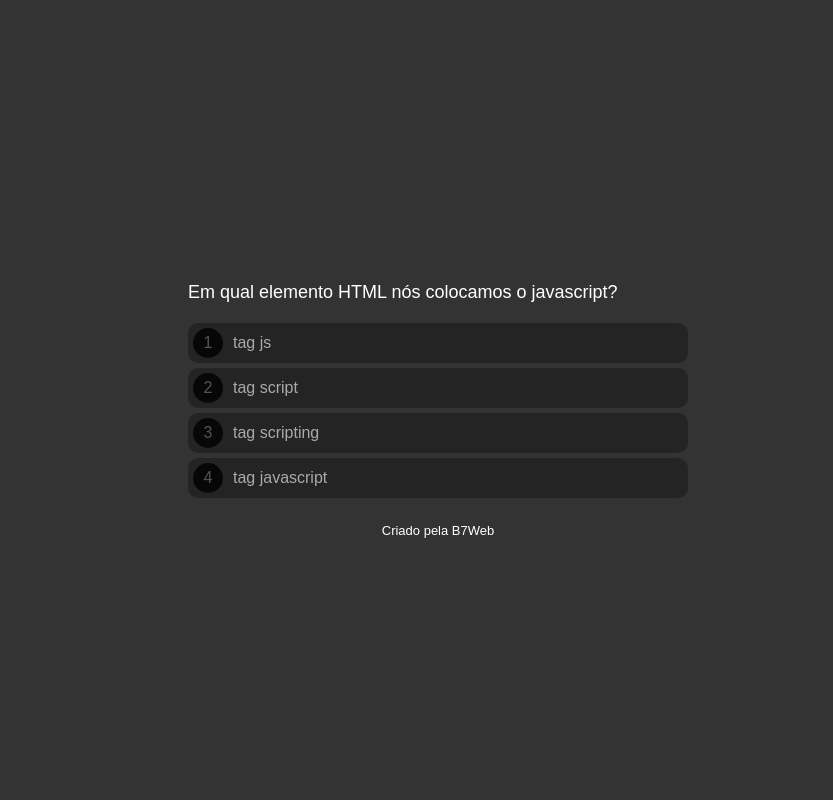
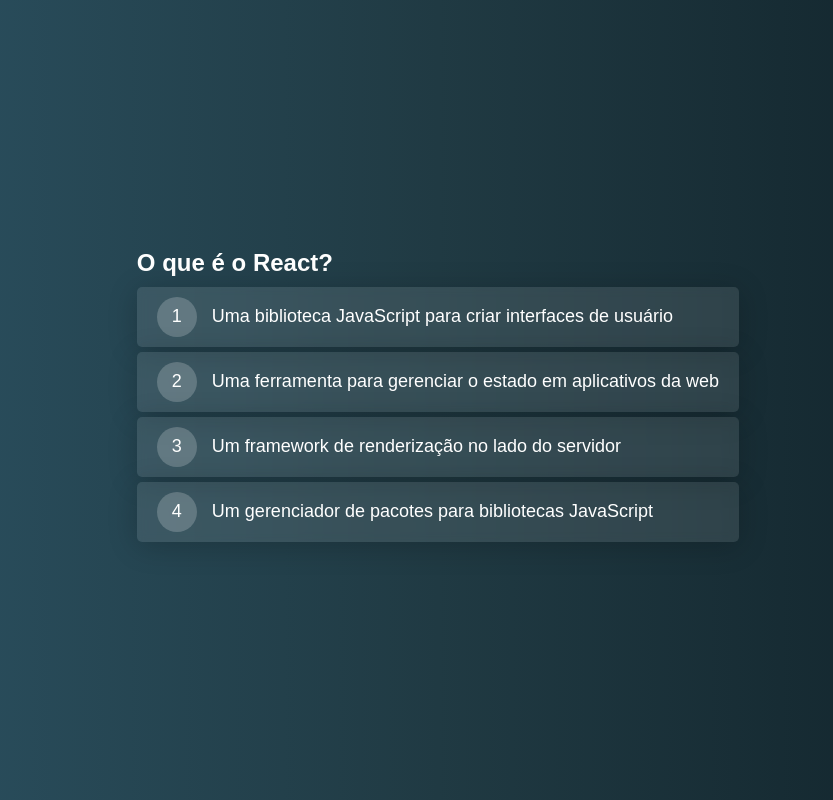
Before and after one commit to gabrielcastr0/quiz-questions, a plain HTML site: page index.html in a window 1280 px wide. Shown: the whole page, without its empty margins (202-1035 px from the left). Drawn offline with Linux system fonts and the light colour scheme.

Commit message:
feat: Refactoring somethings and change styling

```diff
--- a/assets/css/style.css
+++ b/assets/css/style.css
@@ -10,13 +10,14 @@ body {
 	justify-content: center;
 	align-items: center;
 	flex-direction: column;
-    background-color: #333;
 	font-family: Arial, Helvetica, sans-serif;
+	background: #0F2027;
+	background: -webkit-linear-gradient(to right, #2C5364, #203A43, #0F2027);
+	background: linear-gradient(to right, #2C5364, #203A43, #0F2027);
 }
 
 h1 {
 	color: #FFF;
-    margin: 20px 0;
 }
 
 .progress {
@@ -26,95 +27,122 @@ h1 {
 	top: 0;
 	right: 0;
 }
+
 .progress--bar {
 	background-color: #00FF00;
 	height: 100%;
 	transition: all ease .5s;
 }
 
-.questionArea,
-.scoreArea {
+.question-section,
+.score-area {
   display: none;
 }
 
-.questionArea {
-    max-width: 500px;
+.question-section {
+	max-width: 700px;
 	width: 100%;
+	display: flex;
+	flex-direction: column;
+	gap: 10px;
 }
 
 .question {
 	color: #FFF;
-    font-size: 18px;
-    margin: 20px 0;
+	font-size: 24px;
 }
+
+.options{
+	display: flex;
+	gap: 5px;
+	flex-direction: column;
+}
+
 .option {
 	display: flex;
 	align-items: center;
-    height: 40px;
-    background-color: rgba(0, 0, 0, 0.3);
-    border-radius: 10px;
-    margin-bottom: 5px;
-    color: #AAA;
-    font-size: 16px;
+	border: none;
+	border-radius: 5px;
+	color: #fff;
+	font-size: 18px;
 	cursor: pointer;
+	padding: 10px 20px;
+	background: rgba(255, 255, 255, 0.1);
+	box-shadow: 0 4px 30px rgba(0, 0, 0, 0.2);
+	backdrop-filter: blur(5px);
+	-webkit-backdrop-filter: blur(5px);
 }
+
 .option span {
 	display: flex;
 	justify-content: center;
 	align-items: center;
-    width: 30px;
-    height: 30px;
-    border-radius: 15px;
-    margin-left: 5px;
-    margin-right: 10px;
-    background-color: rgba(0, 0, 0, 0.8);
-    color: #555;
+	width: 40px;
+	height: 40px;
+	border-radius: 20px;
+	margin-right: 15px;
+	background-color: rgba(255, 255, 255, 0.2);
+	color: #fff;
 }
+
 .option:hover {
   background-color: rgba(0, 0, 0, 0.2);
 }
 
-.scoreArea {
-    background-color: rgba(255, 255, 255, 0.5);
+.score-area {
+	background: rgba(255, 255, 255, 0.1);
+	box-shadow: 0 4px 20px rgba(0, 0, 0, 0.2);
+	backdrop-filter: blur(5px);
+	-webkit-backdrop-filter: blur(5px);
 	padding: 20px;
 	border-radius: 20px;
 	margin: 10px;
 	text-align: center;
 }
-.prizeImage {
+
+.prize-image {
 	width: auto;
 	height: 100px;
 	margin-bottom: 10px;
 }
-.scoreText1 {
-    color: #000;
+
+.score-text-1 {
+	color: #fff;
 	font-size: 23px;
 	font-weight: bold;
 	margin-bottom: 10px;
 }
-.scorePct {
+
+.score-pct {
 	color: #0d630d;
 	font-size: 30px;
 	font-weight: bold;
 	margin-bottom: 10px;
 }
-.scoreText2 {
-    font-size: 16px;
-    color: #000;
+
+.score-text-2 {
+	font-size: 18px;
+	color: #fff;
 	margin-bottom: 10px;
 }
 
-.scoreArea button {
+.score-area button {
+	font-size: 16px;
 	border: 0;
-    border-radius: 10px;
-    background-color: rgba(0, 0, 0, 0.5);
-    color: #CCC;
-    padding: 10px;
-    margin-top: 20px;
+	border-radius: 5px;
+	background: #2C5364;
+	color: #fff;
+	padding: 15px;
+	margin-top: 10px;
 	cursor: pointer;
 }
-.scoreArea button:hover {
+
+.score-area button:hover {
 	background-color: rgba(0, 0, 0, 0.4);
+}
+
+.message--feedback{
+	font-size: 18px;
 }
 
 footer {
--- a/assets/js/script.js
+++ b/assets/js/script.js
@@ -1,75 +1,84 @@
-// Initial data
+const scoreAreaButton = document.querySelector('.score-area button');
+scoreAreaButton.addEventListener('click', resetEvent);
+
+const progressBar = document.querySelector('.progress--bar');
+const scoreArea = document.querySelector('.score-area');
+const questionArea = document.querySelector('.question-section');
+const question = document.querySelector('.question');
+const options = document.querySelector('.options');
+const messageFeedback = document.querySelector('.message--feedback');
+
 let currentQuestion = 0;
 let correctAnswers = 0;
+let optionSelected = false;
 
 showQuestion();
 
-// Events
-document.querySelector('.scoreArea button').addEventListener('click', resetEvent);
-
-// Functions
-function showQuestion(){
-  if(questions[currentQuestion]){
-    let q = questions[currentQuestion];
-
-    // number of questions percentage
-    let percentage = Math.floor((currentQuestion / questions.length) * 100);
-
-    // changing progress bar width according percentage value
-    document.querySelector('.progress--bar').style.width = `${percentage}%`;
-
-    document.querySelector('.scoreArea').style.display = 'none';
-    document.querySelector('.questionArea').style.display = 'block';
-
-    document.querySelector('.question').innerHTML = q.question;
-
-    let optionsHtml = '';
-
-    for(let i in q.options){
-      optionsHtml += `<div data-op="${i}" class="option"><span>${parseInt(i)+1}</span> ${q.options[i]}</div>`
-    }
-
-    document.querySelector('.options').innerHTML = optionsHtml;
-
-    document.querySelectorAll('.options .option').forEach(item => {
-      item.addEventListener('click', optionClickEvent);
+function showQuestion() {
+  if (questions[currentQuestion]) {
+    const q = questions[currentQuestion];
+    const percentage = Math.floor((currentQuestion / questions.length) * 100);
+    progressBar.style.width = `${percentage}%`;
+    scoreArea.style.display = 'none';
+    questionArea.style.display = 'flex';
+    question.innerHTML = q.question;
+    options.innerHTML = q.options.map((option, index) => {
+      return `<div data-op="${index}" class="option"><span>${index + 1}</span> ${option}</div>`;
+    }).join('');
+    document.querySelectorAll('.options .option').forEach(button => {
+      button.addEventListener('click', handleOptionClick);
     });
-  }else{
+  } else {
     finishQuiz();
- }
+  }
 }
 
-function optionClickEvent(e){
-  let clickedOption = parseInt(e.target.getAttribute('data-op'));
-
-  if(questions[currentQuestion].answer === clickedOption){
-    correctAnswers++;
+function handleOptionClick(event) {
+  if (optionSelected) {
+    return;
   }
 
-  currentQuestion++;
-  showQuestion();
+  optionSelected = true;
+
+  const clickedOption = parseInt(event.target.getAttribute('data-op'));
+  if (questions[currentQuestion].answer === clickedOption) {
+    messageFeedback.style.color = '#fff';
+    messageFeedback.innerHTML = 'Resposta correta';
+    correctAnswers++;
+  } else {
+    messageFeedback.style.color = '#fff';
+    messageFeedback.innerHTML = 'Resposta incorreta';
+  }
+
+  setTimeout(() => {
+    messageFeedback.innerHTML = '';
+    currentQuestion++;
+    showQuestion();
+    optionSelected = false;
+  }, 2000);
 }
 
-function finishQuiz(){
-  let points = Math.floor((correctAnswers / questions.length) * 100);
+function finishQuiz() {
+  const points = Math.floor((correctAnswers / questions.length) * 100);
+  const scorePct = document.querySelector('.score-pct');
+  const scoreText2 = document.querySelector('.score-text-2');
+  scorePct.innerHTML = `Acertou ${points}%`;
+  scoreText2.innerHTML = `Você respondeu ${questions.length} questões e acertou ${correctAnswers}`;
 
-  if(points < 30){
-    document.querySelector('.scorePct').style.color = '#FF0000';
-  }else if(points >= 30 && points < 70){
-    document.querySelector('.scorePct').style.color = '#FFF000';
-  }else if(points >= 70){
-    document.querySelector('.scorePct').style.color = '#00FF00';
+  if (points < 30) {
+    scorePct.style.color = '#FF0000';
+  } else if (points >= 30 && points < 70) {
+    scorePct.style.color = '#FFF000';
+  } else if (points >= 70) {
+    scorePct.style.color = '#00FF00';
   }
 
-  document.querySelector('.scorePct').innerHTML = `Acertou ${points}%`;
-  document.querySelector('.scoreText2').innerHTML = `Você respondeu ${questions.length} e acertou ${correctAnswers}`;
-
-  document.querySelector('.scoreArea').style.display = 'block';
-  document.querySelector('.questionArea').style.display = 'none';
-  document.querySelector('.progress--bar').style.width = `100%`;
+  scoreArea.style.display = 'block';
+  questionArea.style.display = 'none';
+  progressBar.style.width = `100%`;
 }
 
-function resetEvent(){
+function resetEvent() {
   correctAnswers = 0;
   currentQuestion = 0;
   showQuestion();
--- a/index.html
+++ b/index.html
@@ -8,26 +8,27 @@
     <link rel="stylesheet" href="assets/css/style.css" />
 </head>
 <body>
-    <div class="progress">
-        <div class="progress--bar"></div>
-    </div>
-
-    <div class="questionArea">
-        <div class="question">...</div>
-        <div class="options">
-
+    <header>
+        <div class="progress">
+            <div class="progress--bar"></div>
         </div>
-    </div>
-
-    <div class="scoreArea">
-        <img src="prize.png" class="prizeImage" />
-        <div class="scoreText1">Parabéns!</div>
-        <div class="scorePct">Acertou 99%</div>
-        <div class="scoreText2">Você respondeu 9 questões e acertou 8.</div>
+    </header>
+    <main>
+        <section class="question-section">
+            <h1 class="question">...</h1>
+            <ul class="options">
+                <!-- options go here -->
+            </ul>
+            <div class="message message--feedback"></div>
+        </section>
+    </main>
+    <footer class="score-area">
+        <img src="prize.png" class="prize-image" />
+        <h1 class="score-text-1"></h1>
+        <p class="score-pct"></p>
+        <p class="score-text-2"></p>
         <button>Fazer novamente</button>
-    </div>
-
-    <footer>Criado pela B7Web</footer>
+    </footer>
 
     <script src="questions.js"></script>
     <script src="assets/js/script.js"></script>
--- a/questions.js
+++ b/questions.js
@@ -1,95 +1,52 @@
-let questions = [
+const questions = [
   {
-        question: 'Em qual elemento HTML nós colocamos o javascript?',
+    question: 'O que é o React?',
     options: [
-            'tag js',
-            'tag script',
-            'tag scripting',
-            'tag javascript'
+      'Uma biblioteca JavaScript para criar interfaces de usuário',
+      'Uma ferramenta para gerenciar o estado em aplicativos da web',
+      'Um framework de renderização no lado do servidor',
+      'Um gerenciador de pacotes para bibliotecas JavaScript'
     ],
     answer: 1
   },
   {
-        question: 'Onde é o local certo de colocar o javascript?',
+    question: 'Como o estado é geralmente gerenciado em uma aplicação do React?',
     options: [
-            'Na tag body',
-            'Na tag head',
-            'Tanto na tag body quanto a head estão corretas'
-        ],
-        answer: 2
-    },
-    {
-        question: 'Qual a sintaxe correta para adicionar um arquivo javascript externo na tag script?',
-        options: [
-            'name="xxx.js"',
-            'src="xxx.js"',
-            'href="xxx.js"'
-        ],
-        answer: 1
-    },
-    {
-        question: 'Um arquivo javascript externo precisa ter a tag script',
-        options: [
-            'Verdade',
-            'Falso'
-        ],
-        answer: 1
-    },
-    {
-        question: 'Como escrever um "Olá Mundo" em um alertbox?',
-        options: [
-            'alertBox("Olá Mundo")',
-            'msgBox("Olá Mundo")',
-            'msg("Olá Mundo")',
-            'alert("Olá Mundo")'
+      'Usando um objeto de estado global',
+      'Usando props para passar dados entre componentes',
+      'Usando uma ferramenta de gerenciamento de estado centralizada como o Redux',
+      'Usando o estado interno do componente'
     ],
     answer: 3
   },
   {
-        question: 'Como você cria uma função no Javascript?',
+    question: 'O que é um componente de ordem superior no React?',
     options: [
-            'function:minhaFuncao()',
-            'function = minhaFuncao()',
-            'function minhaFuncao()'
+      'Um componente que é renderizado no servidor',
+      'Um componente que é renderizado no cliente',
+      'Uma função que recebe um componente como argumento e retorna um novo componente',
+      'Um componente que gerencia o fetching de dados'
     ],
-        answer: 2
+    answer: 3
   },
   {
-        question: 'Como chamar uma função chamada "minhaFuncao"?',
+    question: 'Como você pode vincular um valor específico de this a um método de classe em um componente do React?',
     options: [
-            'call minhaFuncao',
-            'call function minhaFuncao',
-            'minhaFuncao()'
-        ],
-        answer: 2
-    },
-    {
-        question: 'Como escrever uma condicional IF no Javascript?',
-        options: [
-            'if i = 5',
-            'if i == 5 then',
-            'if (i == 5)',
-            'if i = 5 then'
-        ],
-        answer: 2
-    },
-    {
-        question: 'Como fazer um if que executa um código caso "i" for diferente de 5',
-        options: [
-            'if (i != 5)',
-            'if (i <> 5)',
-            'if i <> 5',
-            'if i =! 5 then'
+      'Usando o método `bind` no construtor do componente',
+      'Usando o método `call` no método',
+      'Usando o método `apply` no método',
+      'Usando uma função de seta'
     ],
     answer: 0
   },
   {
-        question: 'Como o loop while começa?',
+    question: 'Qual é o propósito do método `render` em um componente do React?',
     options: [
-            'while (i <= 10)',
-            'while (i <= 10; i++)',
-            'while i = 1 to 10'
+      'Definir o estado inicial do componente',
+      'Definir os tipos de propriedades do componente',
+      'Definir os manipuladores de eventos do componente',
+      'Retornar o JSX que deve ser renderizado para o componente'
     ],
-        answer: 0
-    },
-];
+    answer: 3
+  }
+]
```
Lines whose indentation alone changed are shown as unchanged.
